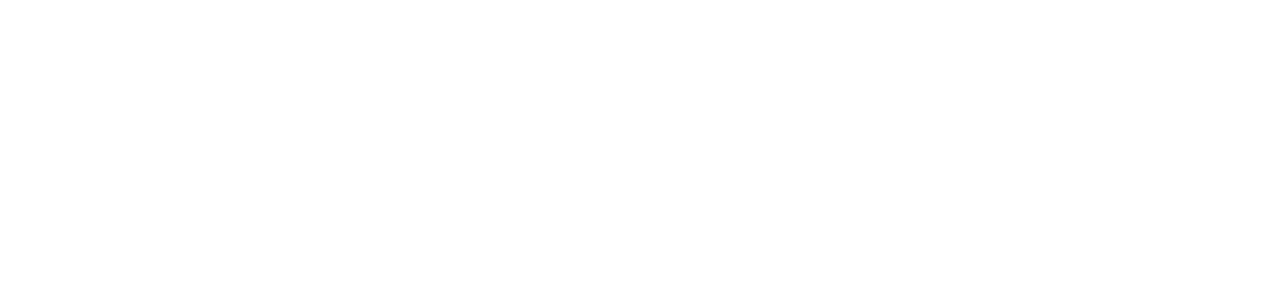
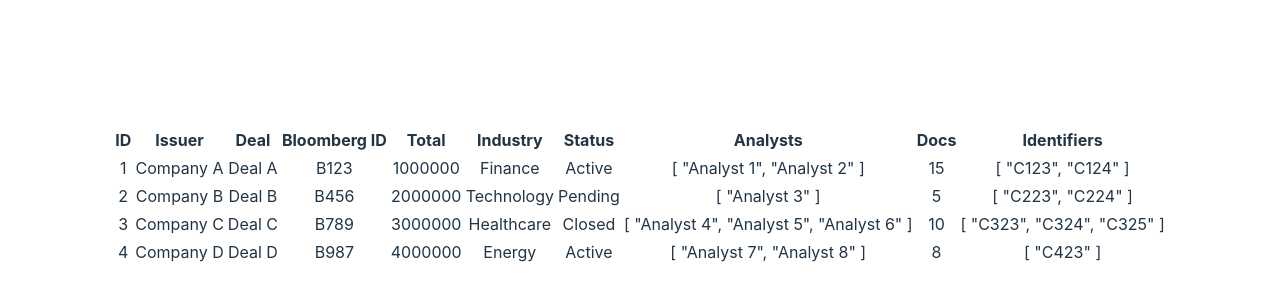
Before and after one commit to austinmatthews/dynamic-grid-component, a Vue app in the folder deals-grid/: page / in a window 1280 px wide. Shown: the part 204-504 px from the top of the page. Built offline with nearby package versions, Linux system fonts and the light colour scheme.

Commit message:
Created grid to dynamically show columns and rows; Added mock data for deals;

```diff
--- a/deals-grid/src/App.vue
+++ b/deals-grid/src/App.vue
@@ -1,9 +1,15 @@
+<template>
+  <div id="app">
+    <DynamicGrid />
+  </div>
+</template>
+
 <script setup>
-  import GridComponent from './components/GridComponent.vue';
+  import DynamicGrid from './components/DynamicGrid.vue';
 </script>
 
-<template>
-  <GridComponent />
-</template>
-
-<style scoped></style>
+<style lang="scss">
+  #app {
+    text-align: center;
+  }
+</style>
--- /dev/null
+++ b/deals-grid/src/components/DynamicGrid.vue
@@ -0,0 +1,36 @@
+<template>
+  <div class="dynamic-grid">
+    <table>
+      <thead>
+        <tr>
+          <th v-for="column in columns" :key="column.key">{{ column.label }}</th>
+        </tr>
+      </thead>
+      <tbody>
+        <tr v-for="row in rows" :key="row.id">
+          <td v-for="column in columns" :key="column.key">{{ row[column.key] }}</td>
+        </tr>
+      </tbody>
+    </table>
+  </div>
+</template>
+
+<script setup>
+  import { ref } from 'vue';
+  import mockDeals from '../mockDeals.json';
+
+  const rows = ref(mockDeals);
+
+  const columns = [
+    { key: 'id', label: 'ID' },
+    { key: 'issuer_name', label: 'Issuer' },
+    { key: 'deal_name', label: 'Deal' },
+    { key: 'bloomberg_id', label: 'Bloomberg ID' },
+    { key: 'total', label: 'Total' },
+    { key: 'industry', label: 'Industry' },
+    { key: 'status', label: 'Status' },
+    { key: 'analysts', label: 'Analysts' },
+    { key: 'doc_count', label: 'Docs' },
+    { key: 'custom_deal_identifiers', label: 'Identifiers' },
+  ];
+</script>
--- a/deals-grid/src/components/GridComponent.vue
+++ /dev/null
@@ -1,5 +0,0 @@
-<script setup></script>
-
-<template></template>
-
-<style scoped></style>
--- /dev/null
+++ b/deals-grid/src/mockDeals.json
@@ -0,0 +1,50 @@
+[
+    {
+      "id": 1,
+      "issuer_name": "Company A",
+      "deal_name": "Deal A",
+      "bloomberg_id": "B123",
+      "total": 1000000.0,
+      "industry": "Finance",
+      "status": "Active",
+      "analysts": ["Analyst 1", "Analyst 2"],
+      "doc_count": 15,
+      "custom_deal_identifiers": ["C123", "C124"]
+    },
+    {
+      "id": 2,
+      "issuer_name": "Company B",
+      "deal_name": "Deal B",
+      "bloomberg_id": "B456",
+      "total": 2000000.0,
+      "industry": "Technology",
+      "status": "Pending",
+      "analysts": ["Analyst 3"],
+      "doc_count": 5,
+      "custom_deal_identifiers": ["C223", "C224"]
+    },
+    {
+      "id": 3,
+      "issuer_name": "Company C",
+      "deal_name": "Deal C",
+      "bloomberg_id": "B789",
+      "total": 3000000.0,
+      "industry": "Healthcare",
+      "status": "Closed",
+      "analysts": ["Analyst 4", "Analyst 5", "Analyst 6"],
+      "doc_count": 10,
+      "custom_deal_identifiers": ["C323", "C324", "C325"]
+    },
+    {
+      "id": 4,
+      "issuer_name": "Company D",
+      "deal_name": "Deal D",
+      "bloomberg_id": "B987",
+      "total": 4000000.0,
+      "industry": "Energy",
+      "status": "Active",
+      "analysts": ["Analyst 7", "Analyst 8"],
+      "doc_count": 8,
+      "custom_deal_identifiers": ["C423"]
+    }
+  ]
```
